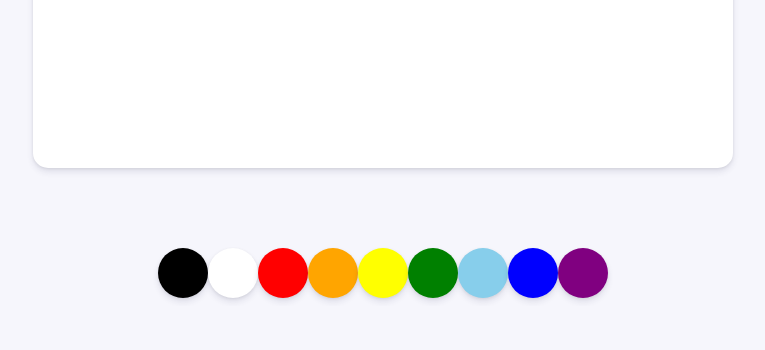
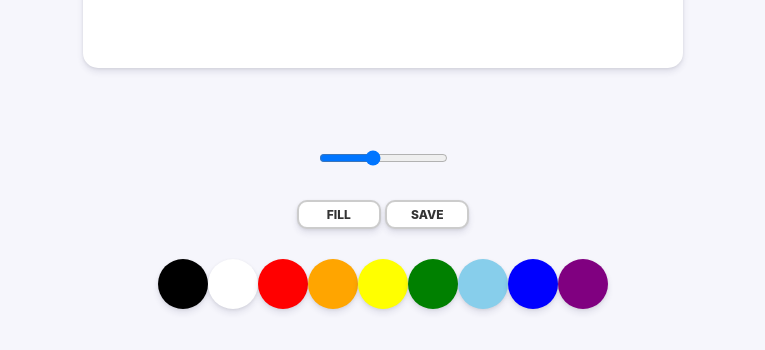
Before and after one commit to lse0522/paintjs, a plain HTML site: page index.html in a window 1280 px wide. Shown: the part 590-940 px from the top of the page, without its empty margins (257-1022 px from the left). Before the commit the page ends 896 px from the top, so only its background shows below. Drawn offline with Linux system fonts and the light colour scheme.

Commit message:
initial Commit

```diff
--- a/index.html
+++ b/index.html
@@ -10,6 +10,13 @@
 <body>
     <canvas id="jsCanvas" class="canvas"></canvas>
     <div class="controls">
+        <div class="controls__range">
+            <input type="range" id="jsRange" min="0.1" max="5" value="2.5" stes="0.1" />
+        </div>
+        <div class="controls__btns">
+            <button id="jsMode">Fill</button>
+            <button id="jsSave">Save</button>
+        </div>
         <div class="controls__colors" id="jsColors">
             <div class="controls__color" style="background-color: black;"></div>
             <div class="controls__color" style="background-color: white;"></div>
--- a/styles.css
+++ b/styles.css
@@ -7,12 +7,12 @@
   display: flex;
   flex-direction: column;
   align-items: center;
-  padding-top: 50px;
+  padding: 50px 0px;
 }
 
 .canvas {
-  width: 700px;
-  height: 700px;
+  width: 600px;
+  height: 600px;
   background-color: white;
   border-radius: 15px;
   box-shadow: 0 4px 6px rgba(50, 50, 93, 0.11), 0 1px 3px rgba(0, 0, 0, 0.08);
@@ -20,6 +20,33 @@
 
 .controls {
   margin-top: 80px;
+  display: flex;
+  flex-direction: column;
+  align-items: center;
+}
+
+.controls .controls__btns {
+  margin-bottom: 30px;
+}
+
+.controls__btns button {
+  all: unset;
+  cursor: pointer;
+  background-color: white;
+  padding: 5px 0px;
+  width: 80px;
+  text-align: center;
+  border-radius: 10px;
+  box-shadow: 0 4px 6px rgba(50, 50, 93, 0.11), 0 1px 3px rgba(0, 0, 0, 0.08);
+  border: 2px solid rgba(0, 0, 0, 0.2);
+  color: rgba(0, 0, 0, 0.8);
+  text-transform: uppercase;
+  font-weight: 800;
+  font-size: 12px;
+}
+
+.controls__btns button:active {
+  transform: scale(0.98);
 }
 
 .controls .controls__colors {
@@ -33,3 +60,7 @@
   cursor: pointer;
   box-shadow: 0 4px 6px rgba(50, 50, 93, 0.11), 0 1px 3px rgba(0, 0, 0, 0.08);
 }
+
+.controls .controls__range {
+  margin-bottom: 30px;
+}
```
